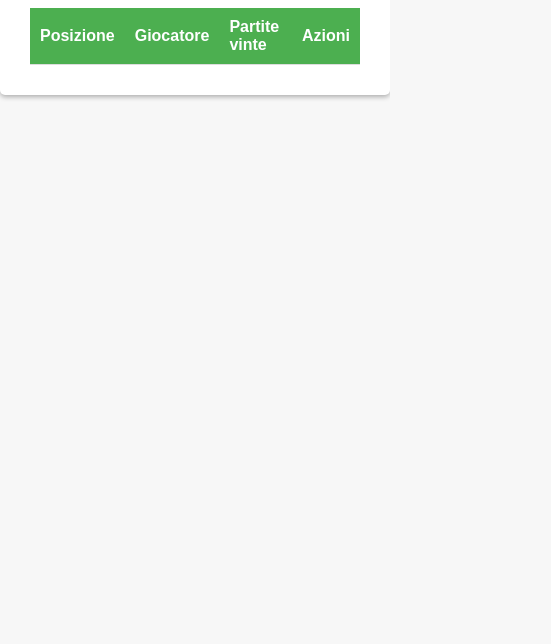
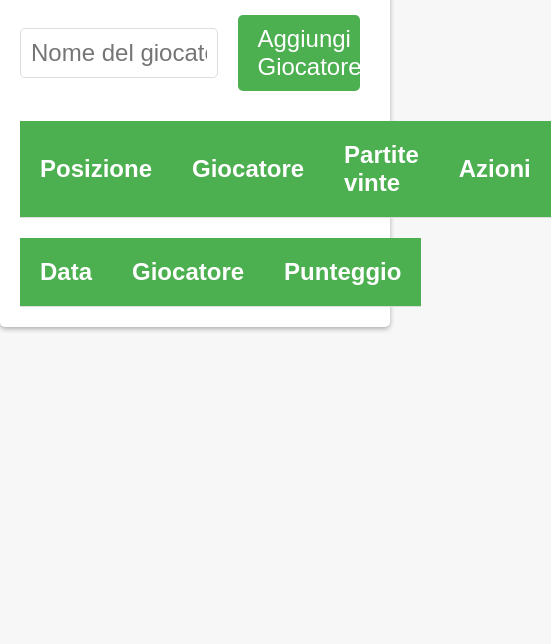
Before and after one commit to davidepalleschi/PingPong, a plain HTML site: page index.html in a window 390 px wide. Shown: the part 200-844 px from the top of the page, 551 px wide, since content can reach past the window. Drawn offline with Linux system fonts and the light colour scheme.

Commit message:
Better mobile

```diff
--- a/index.html
+++ b/index.html
@@ -24,6 +24,17 @@
       <tbody>
       </tbody>
     </table>
+	<table>
+		<thead>
+		  <tr>
+			<th>Data</th>
+			<th>Giocatore</th>
+			<th>Punteggio</th>
+		  </tr>
+		</thead>
+		<tbody id="daily-scores">
+		</tbody>
+	  </table>
   </div>
   <script src="script.js"></script>
 </body>
--- a/script.js
+++ b/script.js
@@ -70,7 +70,6 @@ function updateTable() {
     // Crea un nuovo pulsante HTML per incrementare il punteggio del giocatore
 
     let incButton=document.createElement("button");
-    console.log(incButton)
     incButton.innerHTML = "Vittoria";
 
     // Aggiungi un listener per il click del pulsante, quindi aggiorna il punteggio del giocatore, salva i dati nel localStorage e aggiorna la tabella
@@ -115,65 +114,6 @@ function updateTable() {
   }
 }
 
-// Aggiungi un listener per il click del pulsante "
-
-// function updateTable() {
-//   let playersData = localStorage.getItem("players");
-//   if (playersData !== null) {
-//     players = JSON.parse(playersData);
-//   }
-//   //players.sort(function(a, b) {
-//   //  return b.score - a.score;
-//   //});
-//   let table = document.getElementById("scoreTable");
-//   let headerRow = table.querySelector("thead tr");
-//   let body = table.querySelector("tbody");
-//   body.innerHTML = "";
-
-//   for (let i = 0; i < players.length; i++) {
-//     let player = players[i];
-//     console.log(player)
-//     let row = document.createElement("tr");
-//     let nameCell = document.createElement("td");
-//     let scoreCell = document.createElement("td");
-//     let actionsCell = document.createElement("td");
-
-//     nameCell.textContent = player.name;
-//     scoreCell.textContent = player.score;
-//     scoreCell.classList.add("score");
-
-//     // Aggiungiamo un pulsante per incrementare il punteggio del giocatore
-//     let incButton = document.createElement("button");
-//     incButton.innerHTML = "+";
-//     incButton.addEventListener("click", function() {
-//       console.log(players.length)
-//       console.log(player)
-//       player.score++;
-//       localStorage.setItem("players", JSON.stringify(players));
-//       updateTable();
-//     });
-
-//     actionsCell.appendChild(incButton);
-
-//     let decButton = document.createElement("button");
-//     decButton.textContent = "-";
-//     decButton.addEventListener("click", function() {
-//       if (player.score > 0) {
-//         console.log(player)
-//         player.score--;
-//         localStorage.setItem("players", JSON.stringify(players));
-//         updateTable();
-//       }
-//     });
-//     actionsCell.appendChild(decButton);
-
-//     row.appendChild(nameCell);
-//     row.appendChild(scoreCell);
-//     row.appendChild(actionsCell);
-//     body.appendChild(row);
-//   }
-// }
-
 let addButton = document.getElementById("addButton");
 addButton.addEventListener("click", addPlayer);
 
@@ -188,12 +128,10 @@ playerNameInput.addEventListener("keyup", function(event) {
 updateTable();
 
 function removePlayer(playerName) {
-  console.log("Removing player: " + playerName); // Debugging line
   let playersData = localStorage.getItem("players");
   if (playersData !== null) {
     players = JSON.parse(playersData);
     for (let i = 0; i < players.length; i++) {
-      console.log(players[i])
       if (players[i].name === playerName) {
         players.splice(i, 1); // rimuovi il giocatore dall'array
         localStorage.setItem("players", JSON.stringify(players)); // aggiorna lo storage locale
@@ -203,6 +141,28 @@ function removePlayer(playerName) {
     }
   }
 }
+
+function addScore() {
+  // ...
+  // Aggiungere lo score alla tabella dei punteggi totali
+  // ...
+
+  // Aggiungere lo score alla tabella dei punteggi giornalieri
+  const dailyScoresTable = document.getElementById("daily-scores");
+  const date = new Date();
+  const day = date.getDate().toString().padStart(2, "0");
+  const month = (date.getMonth() + 1).toString().padStart(2, "0");
+  const year = date.getFullYear();
+  const formattedDate = `${day}/${month}/${year}`;
+  const row = dailyScoresTable.insertRow();
+  const dateCell = row.insertCell(0);
+  const playerCell = row.insertCell(1);
+  const scoreCell = row.insertCell(2);
+  dateCell.textContent = formattedDate;
+  playerCell.textContent = name;
+  scoreCell.textContent = score;
+}
+
 
 // function addScore(player) {
 // 	player.score++;
--- a/style.css
+++ b/style.css
@@ -3,31 +3,42 @@ body {
 	padding: 0;
 	font-family: Arial, sans-serif;
 	background-color: #F7F7F7;
+	font-size: 1.5rem;
   }
 
   .container {
-	max-width: 800px;
+	max-width: 90%;
 	margin: 0 auto;
 	text-align: center;
-	padding: 30px;
+	padding: 20px;
 	background-color: #fff;
 	box-shadow: 0px 2px 5px rgba(0,0,0,0.3);
 	border-radius: 5px;
+	font-size: 1.5rem;
+
   }
 
   h1 {
 	margin-top: 0;
 	margin-bottom: 20px;
+
+  }
+
+  h2 {
+	margin-top: 40px;
+	margin-bottom: 20px;
+
   }
 
   table {
 	width: 100%;
+	height: 50%;
 	border-collapse: collapse;
 	margin-top: 20px;
   }
 
   th, td {
-	padding: 10px;
+	padding: 20px;
 	text-align: left;
 	border-bottom: 1px solid #ddd;
   }
@@ -45,24 +56,57 @@ body {
 	background-color: #f5f5f5;
   }
 
+  .add-player {
+	display: flex;
+	align-items: center;
+	justify-content: center;
+	margin-top: 20px;
+	font-size: 1.5rem;
+  }
+
   .add-player input {
-	padding: 8px;
+	padding: 10px;
 	margin-right: 10px;
 	border-radius: 5px;
 	border: 1px solid #ddd;
 	outline: none;
+	width: 60%;
+	font-size: 1.5rem;
   }
 
   .add-player button {
-	padding: 8px 16px;
+	padding: 10px 20px;
 	background-color: #4CAF50;
 	color: white;
 	border: none;
 	border-radius: 5px;
 	cursor: pointer;
 	outline: none;
+	width: 35%;
+	font-size: 1.5rem;
   }
 
   .add-player button:hover {
 	background-color: #3e8e41;
   }
+
+  .score-btn {
+	display: block;
+  }
+
+button{
+	margin: 10px;
+	padding: 10px 20px;
+	background-color: #4CAF50;
+	color: white;
+	border: none;
+	border-radius: 5px;
+	cursor: pointer;
+	outline: none;
+	width: 35%;
+	font-size: 1.5rem;
+}
+
+button:hover {
+	background-color: #3e8e41;
+  }
```
